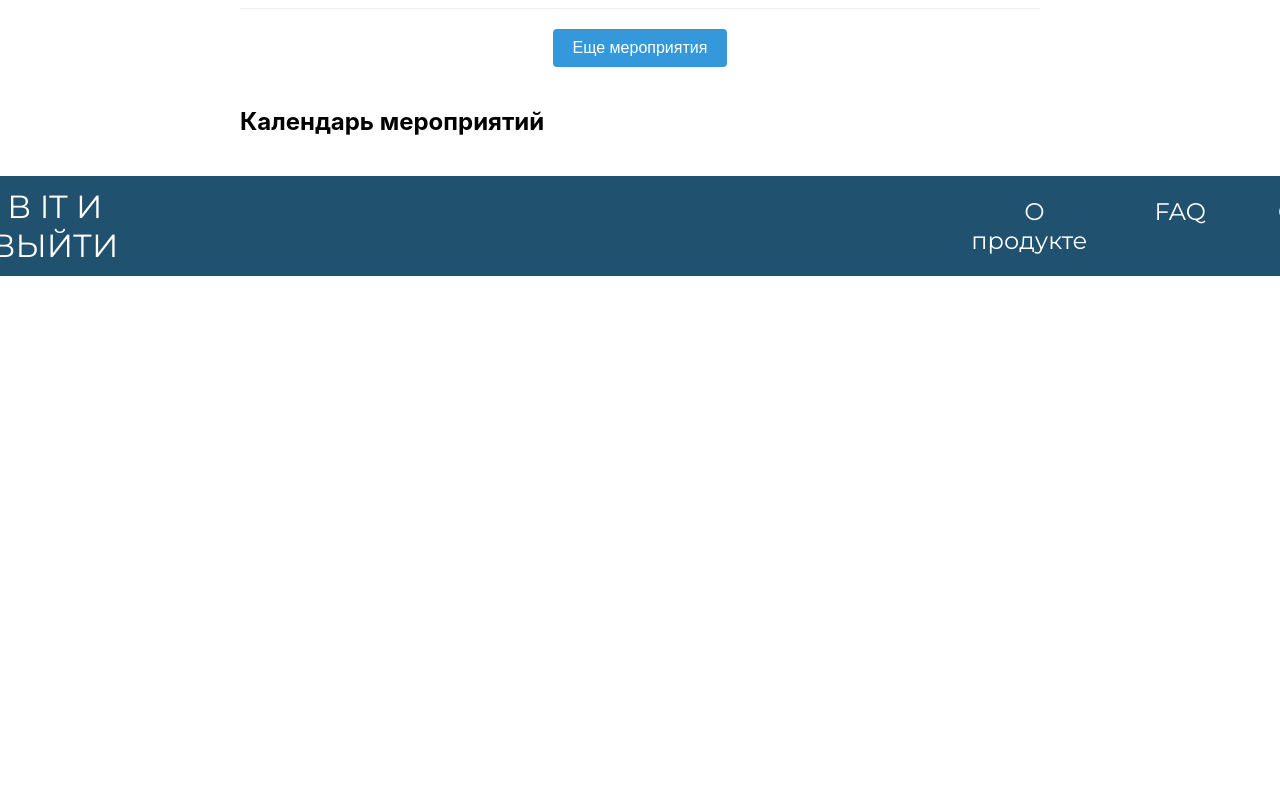
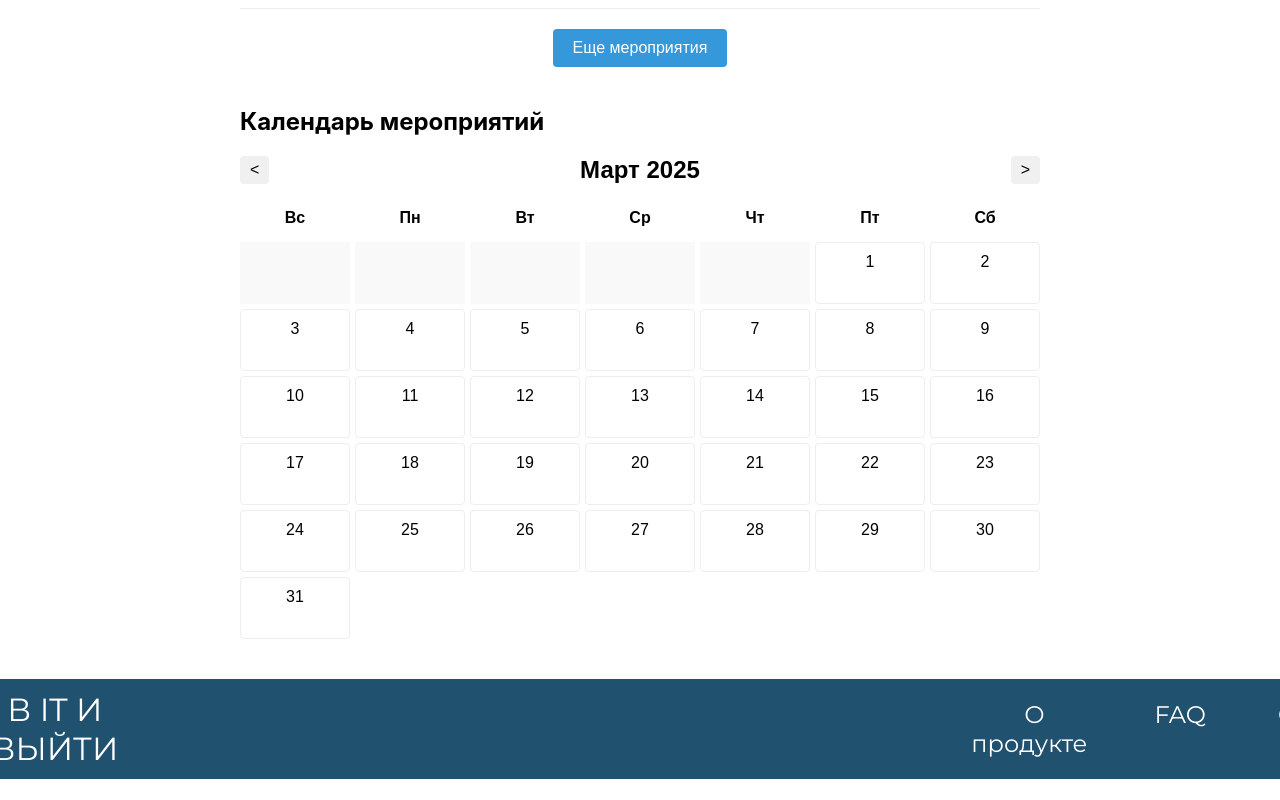
Before and after one commit to neograne/Eventify, a React (Create React App) app in the folder code/frontend/: page /list in a window 1280 px wide. Shown: the part 1263-2063 px from the top of the page. Before the commit the page ends 1560 px from the top, so only its background shows below. Built offline with nearby package versions, Linux system fonts and the light colour scheme; a web font is replaced by a local one.

Commit message:
feat: Добавил компонент календарь мероприятий

```diff
--- /dev/null
+++ b/code/frontend/src/components/Calendar.js
@@ -0,0 +1,179 @@
+import React, { useState } from 'react';
+
+const Calendar = ({ events }) => {
+  const [currentDate, setCurrentDate] = useState(new Date());
+  const [hoveredDate, setHoveredDate] = useState(null);
+
+  // Функции для работы с датами без date-fns
+  const getDaysInMonth = (year, month) => new Date(year, month + 1, 0).getDate();
+  const getFirstDayOfMonth = (year, month) => new Date(year, month, 1).getDay();
+  const monthNames = [
+    'Январь', 'Февраль', 'Март', 'Апрель', 'Май', 'Июнь',
+    'Июль', 'Август', 'Сентябрь', 'Октябрь', 'Ноябрь', 'Декабрь'
+  ];
+  const dayNames = ['Вс', 'Пн', 'Вт', 'Ср', 'Чт', 'Пт', 'Сб'];
+
+  const year = currentDate.getFullYear();
+  const month = currentDate.getMonth();
+  const daysInMonth = getDaysInMonth(year, month);
+  const firstDayOfMonth = getFirstDayOfMonth(year, month);
+
+  const prevMonth = () => {
+    setCurrentDate(new Date(year, month - 1, 1));
+  };
+
+  const nextMonth = () => {
+    setCurrentDate(new Date(year, month + 1, 1));
+  };
+
+  const getEventsForDate = (day) => {
+    const dateStr = `${year}-${String(month + 1).padStart(2, '0')}-${String(day).padStart(2, '0')}`;
+    return events.filter(event => event.date === dateStr);
+  };
+
+  // Создаем массив дней для отображения в календаре
+  const renderDays = () => {
+    const days = [];
+    const blanks = firstDayOfMonth === 0 ? 6 : firstDayOfMonth - 1; // Корректировка для начала с понедельника
+
+    // Пустые ячейки для дней предыдущего месяца
+    for (let i = 0; i < blanks; i++) {
+      days.push(<div key={`blank-${i}`} style={styles.otherMonthDay}></div>);
+    }
+
+    // Ячейки текущего месяца
+    for (let day = 1; day <= daysInMonth; day++) {
+      const dayEvents = getEventsForDate(day);
+      const hasEvents = dayEvents.length > 0;
+
+      days.push(
+        <div
+          key={`day-${day}`}
+          style={{
+            ...styles.dayCell,
+            ...(hasEvents && styles.hasEventsDay)
+          }}
+          onMouseEnter={() => setHoveredDate(day)}
+          onMouseLeave={() => setHoveredDate(null)}
+        >
+          {day}
+
+          {hoveredDate === day && hasEvents && (
+            <div style={styles.tooltip}>
+              <h4 style={styles.tooltipTitle}>Мероприятия {day}.{month + 1}.{year}</h4>
+              {dayEvents.map(event => (
+                <div key={event.id} style={styles.tooltipEvent}>
+                  <strong>{event.name}</strong>
+                  <div>Время: {event.time}</div>
+                  <div>Место: {event.location}</div>
+                </div>
+              ))}
+            </div>
+          )}
+        </div>
+      );
+    }
+
+    return days;
+  };
+
+  return (
+    <div style={styles.calendar}>
+      <div style={styles.header}>
+        <button onClick={prevMonth} style={styles.navButton}>&lt;</button>
+        <h2 style={styles.monthTitle}>
+          {monthNames[month]} {year}
+        </h2>
+        <button onClick={nextMonth} style={styles.navButton}>&gt;</button>
+      </div>
+
+      <div style={styles.daysGrid}>
+        {dayNames.map(day => (
+          <div key={day} style={styles.dayHeader}>{day}</div>
+        ))}
+        {renderDays()}
+      </div>
+    </div>
+  );
+};
+
+// Стили остаются теми же, что и в предыдущем примере
+const styles = {
+  calendar: {
+    maxWidth: '800px',
+    margin: '20px auto',
+    fontFamily: 'Arial, sans-serif',
+  },
+  header: {
+    display: 'flex',
+    justifyContent: 'space-between',
+    alignItems: 'center',
+    marginBottom: '15px',
+  },
+  monthTitle: {
+    margin: 0,
+    fontSize: '1.5rem',
+  },
+  navButton: {
+    background: '#f0f0f0',
+    border: 'none',
+    borderRadius: '4px',
+    padding: '5px 10px',
+    cursor: 'pointer',
+    fontSize: '1rem',
+  },
+  daysGrid: {
+    display: 'grid',
+    gridTemplateColumns: 'repeat(7, 1fr)',
+    gap: '5px',
+  },
+  dayHeader: {
+    textAlign: 'center',
+    fontWeight: 'bold',
+    padding: '10px 0',
+  },
+  dayCell: {
+    position: 'relative',
+    padding: '10px',
+    textAlign: 'center',
+    border: '1px solid #eee',
+    borderRadius: '4px',
+    minHeight: '40px',
+    cursor: 'pointer',
+    transition: 'background-color 0.2s',
+  },
+  otherMonthDay: {
+    color: '#aaa',
+    backgroundColor: '#f9f9f9',
+  },
+  hasEventsDay: {
+    backgroundColor: '#e6f7ff',
+    fontWeight: 'bold',
+  },
+  tooltip: {
+    position: 'absolute',
+    zIndex: 100,
+    bottom: '100%',
+    left: '50%',
+    transform: 'translateX(-50%)',
+    width: '300px',
+    backgroundColor: '#fff',
+    border: '1px solid #ddd',
+    borderRadius: '4px',
+    padding: '10px',
+    boxShadow: '0 2px 10px rgba(0,0,0,0.1)',
+    marginBottom: '10px',
+  },
+  tooltipTitle: {
+    margin: '0 0 10px 0',
+    color: '#333',
+  },
+  tooltipEvent: {
+    marginBottom: '10px',
+    padding: '8px',
+    backgroundColor: '#f5f5f5',
+    borderRadius: '3px',
+  },
+};
+
+export default Calendar;
--- a/code/frontend/src/pages/EventsList.js
+++ b/code/frontend/src/pages/EventsList.js
@@ -1,6 +1,7 @@
 import React, { useState, useEffect } from 'react';
 import { Link } from 'react-router-dom';
 import Search from '../components/Search'; // Предполагается, что Search в отдельном файле
+import Calendar from '../components/Calendar'; // Предполагается, что Search в отдельном файле
 
 const Events = () => {
   const [allEvents, setAllEvents] = useState([]);
@@ -92,6 +93,7 @@ const Events = () => {
       )}
 
       <h2 style={styles.calendarHeader}>Календарь мероприятий</h2>
+      <Calendar events={allEvents} />
     </nav>
   );
 };
```
